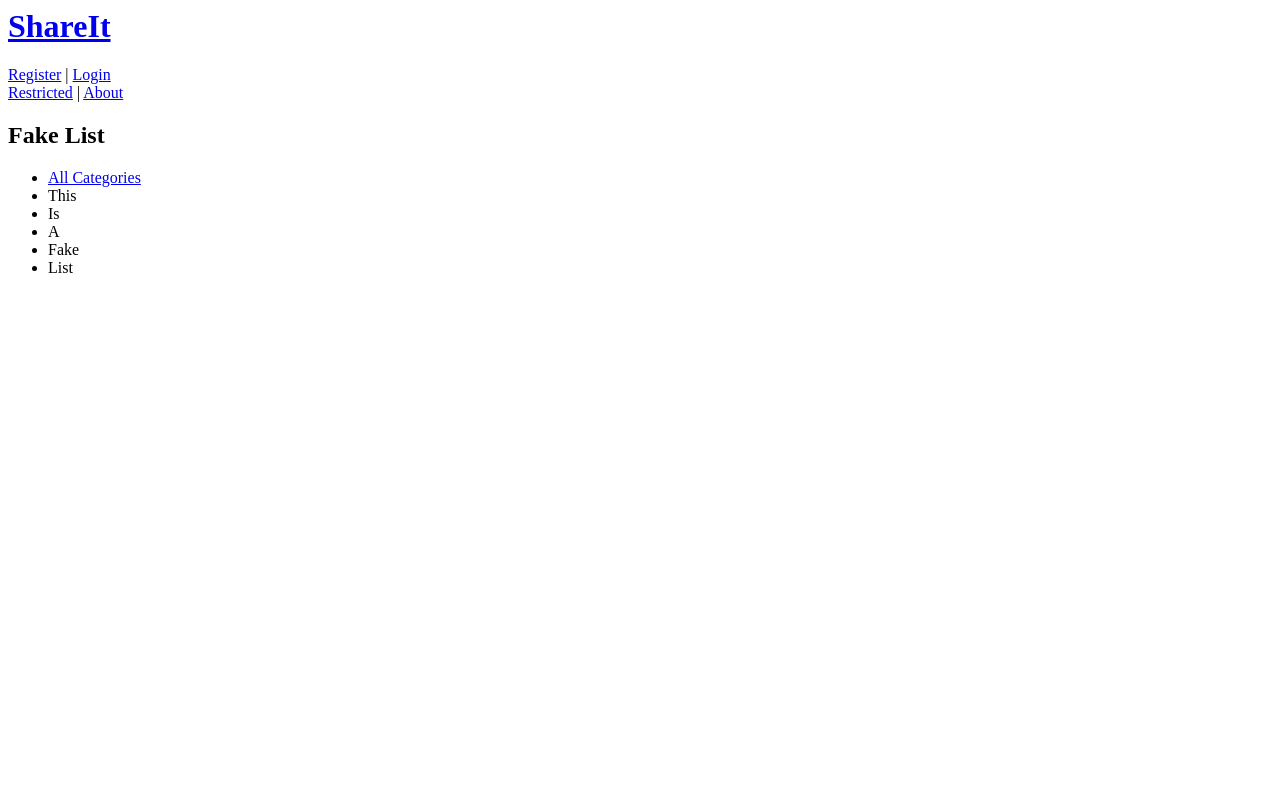
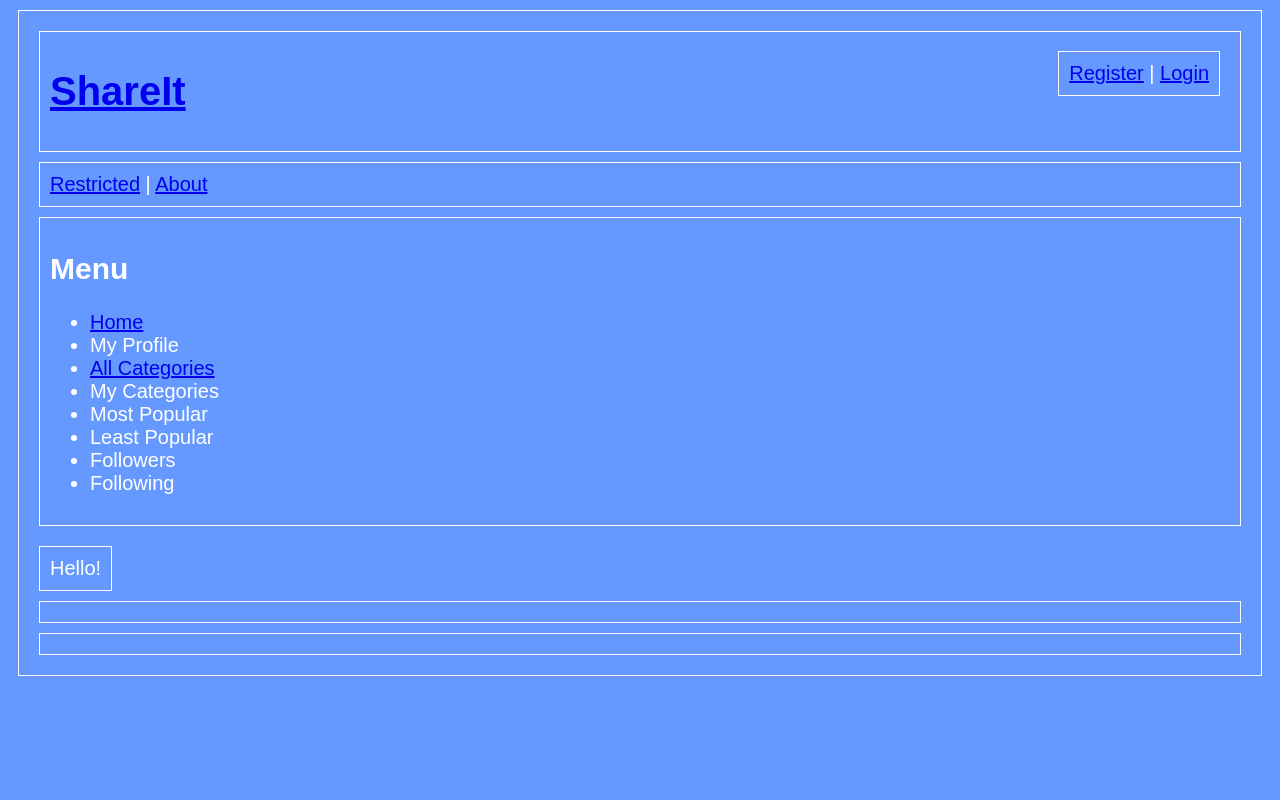
Before and after one commit to Snikket/shareit, a Django app: page /shareit/ in a window 1280 px wide. Run offline with Django 3.2, Linux system fonts and the light colour scheme; parts of the project's set-up code (start-up, migrations or seed data) failed here and were passed over.

Commit message:
messed about with some css - not sure if it works, wont work in my browser

```diff
--- /dev/null
+++ b/shareit_project/static/css/basic/basic.css
@@ -0,0 +1,38 @@
+body
+{
+	background-color: #6699FF;
+        color:#FFFFFF;
+        font: 20px bold ariel,sans-serif;
+}
+p
+{
+	color:#000000;
+}
+
+div
+{
+        border-style:solid;
+        border-width:1px;
+        padding:10px;
+        margin:10px;
+}
+#page_sidebar
+{
+        float:left;
+        width:20%;
+}
+
+#page_content
+{
+        float:left;
+}
+#page_footer
+{
+        clear:both;
+}
+#page_user
+{
+float:right;
+        position:relative;
+top: -100px;
+}
--- a/shareit_project/templates/shareit/base.html
+++ b/shareit_project/templates/shareit/base.html
@@ -5,6 +5,7 @@
 <HEADER>
         <META http-equiv="Content-type" content="text/html; charset=utf-8" />
     <TITLE>Rango</TITLE>
+	<LINK href="{{ STATIC_URL}}css/basic/basic.css" rel="stylesheet" title="basicstyle" type="text/css" />
 </HEADER>
 <BODY>
 
@@ -28,7 +29,18 @@
                 </DIV>
 
                 <DIV>
-                        {% block sidebar %}{% endblock %}
+                        {% block sidebar %}
+				<H2>Menu</H2>
+				<UL><LI><a href="/shareit/">Home</a> </LI>
+				<LI> My Profile </LI>
+				<LI> <a href="/shareit/category/">All Categories </a> </LI>
+				<LI> My Categories</LI>
+				<LI> Most Popular</LI>
+				<LI> Least Popular</LI>
+				<LI> Followers</LI>
+				<LI> Following</LI></UL>
+
+			{% endblock %}
                 </DIV>
 
                 <DIV id="page_content">
--- a/shareit_project/templates/shareit/home.html
+++ b/shareit_project/templates/shareit/home.html
@@ -1,17 +1,28 @@
 <HTML>
 <HEADER><TITLE>ShareIt!</TITLE></HEADER>
 <BODY>
+
 {% extends 'shareit/base.html' %}
 
 {% block sidebar %}
-	<H2>Fake List</H2>
-	<UL><LI> <a href="/shareit/category/">All Categories </a> </LI>
-	<LI> This </LI>
-	<LI> Is </LI>
-	<LI> A </LI>
-	<LI> Fake </LI>
-	<LI> List </LI></UL>
+
+	<H2>Menu</H2>
+	<UL><LI><a href="/shareit/">Home</a> </LI>
+	<LI> My Profile </LI>
+	<LI> <a href="/shareit/category/">All Categories </a> </LI>
+	<LI> My Categories</LI>
+	<LI> Most Popular</LI>
+	<LI> Least Popular</LI>
+	<LI> Followers</LI>
+	<LI> Following</LI></UL>
 
 {% endblock %}
+
+{% block content %}
+
+	Hello!
+
+{% endblock %}
+
 </BODY>
 </HTML>
```
Also changed, not shown: 1 other file.
